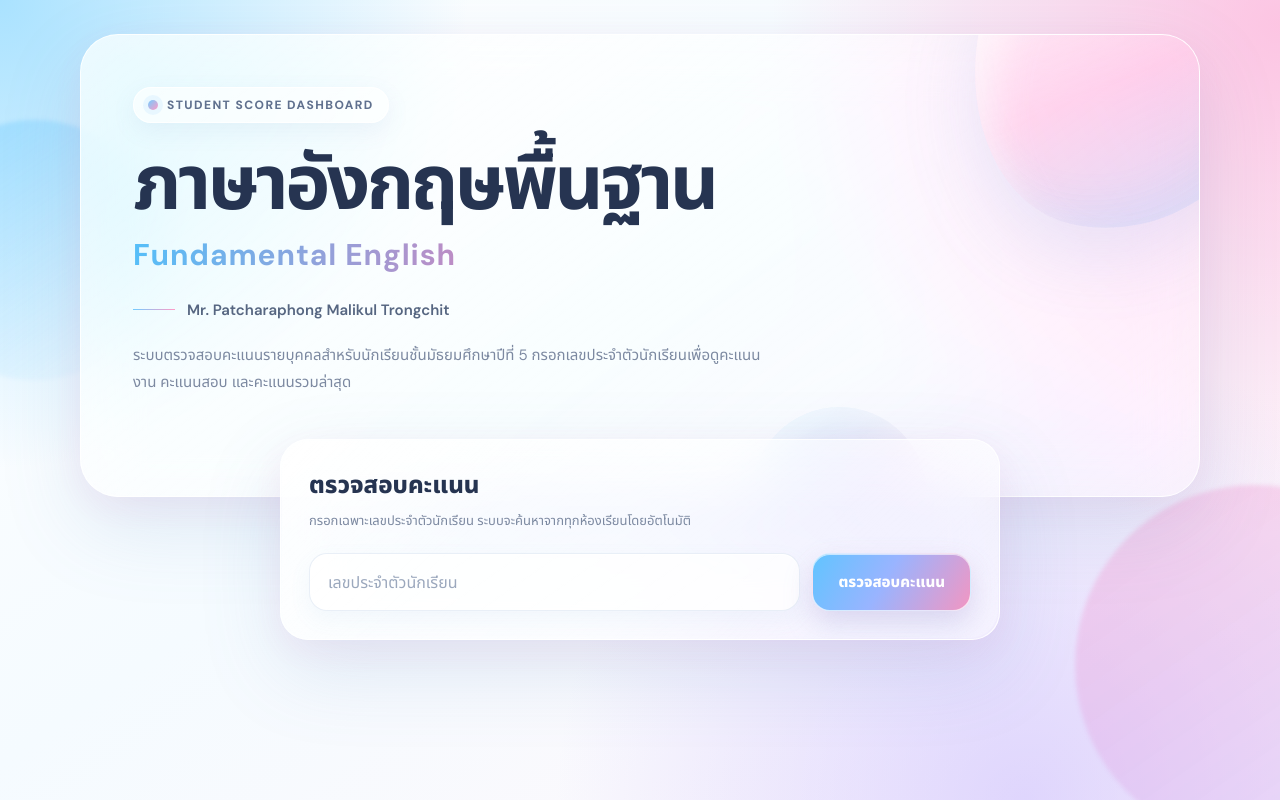
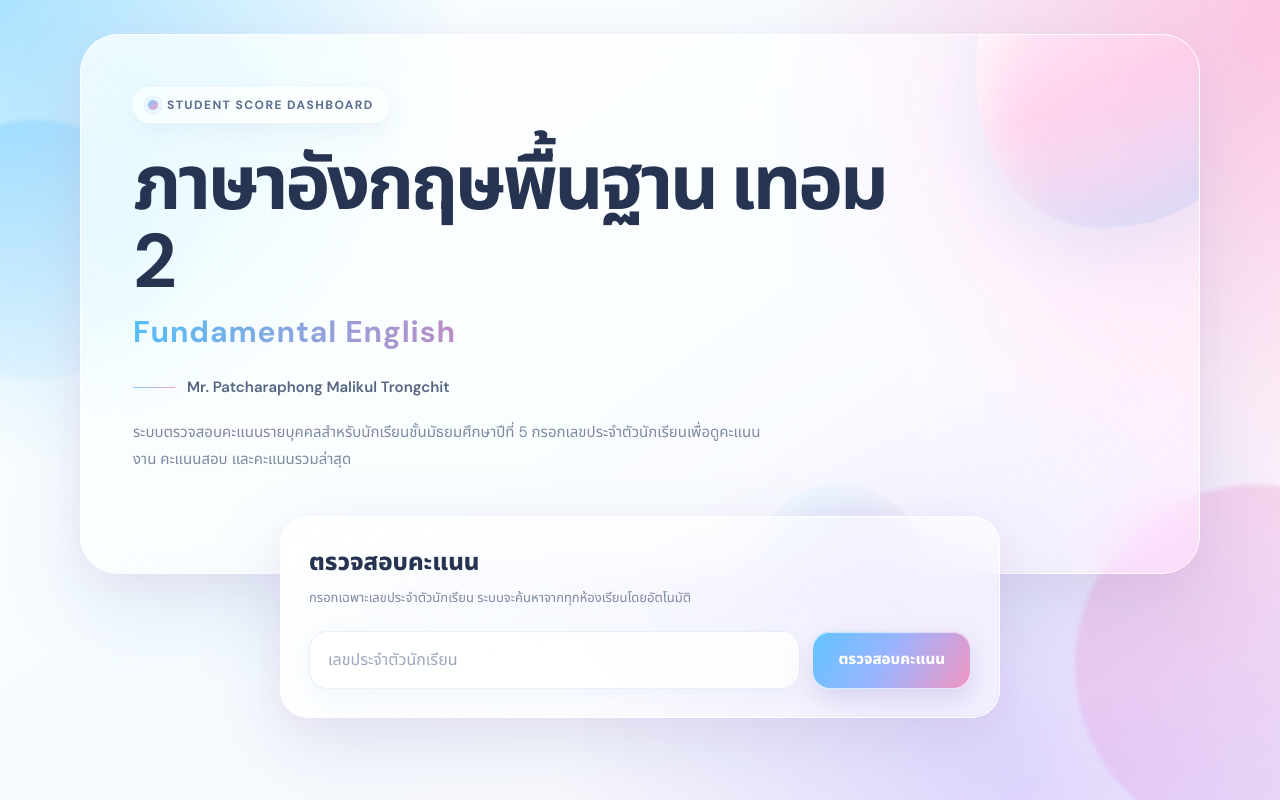
Before and after one commit to patcharaphongdsn/DSN-Students-Dashboard, a plain HTML site: page index.html in a window 1280 px wide. Drawn offline with Linux system fonts and the light colour scheme.

Commit message:
Update header for Fundamental English course

```diff
--- a/index.html
+++ b/index.html
@@ -656,7 +656,7 @@
           STUDENT SCORE DASHBOARD
         </div>
 
-        <h1>ภาษาอังกฤษพื้นฐาน</h1>
+        <h1>ภาษาอังกฤษพื้นฐาน เทอม 2</h1>
         <div class="course-en">Fundamental English</div>
         <div class="teacher-name">Mr. Patcharaphong Malikul Trongchit</div>
 
```
